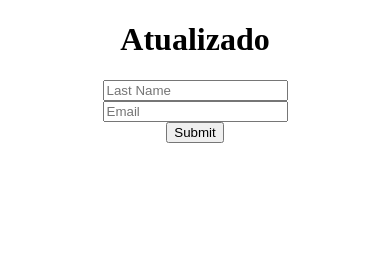
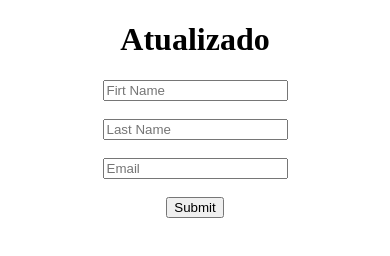
Before and after one commit to juniorluizcredlink/Post2, a plain HTML site: page www/index.html in a window 390 px wide. Drawn offline with Linux system fonts and the light colour scheme; some packages are replaced by stand-ins of ours.

Commit message:
novo campo

```diff
--- a/www/index.html
+++ b/www/index.html
@@ -10,8 +10,9 @@
 <center>
 <h1>Atualizado</h1>
 <form method="post" id="infoForm">
-    <input type="text" name="last_name" id="last_name" value="" placeholder="Last Name"  />   <br />
-    <input type="text" name="email" id="email" value="" placeholder="Email"  /><br />
+    <input type="text" name="firt_name" id="firt_name" value="" placeholder="Firt Name"  />   <br /> <br />
+    <input type="text" name="last_last_name" id="last_last_name" value="" placeholder="Last Name"  />   <br /> <br />
+    <input type="text" name="email" id="email" value="" placeholder="Email"  /><br /> <br />
     <button type="submit">Submit</button>
 </form>
  </center>
```
